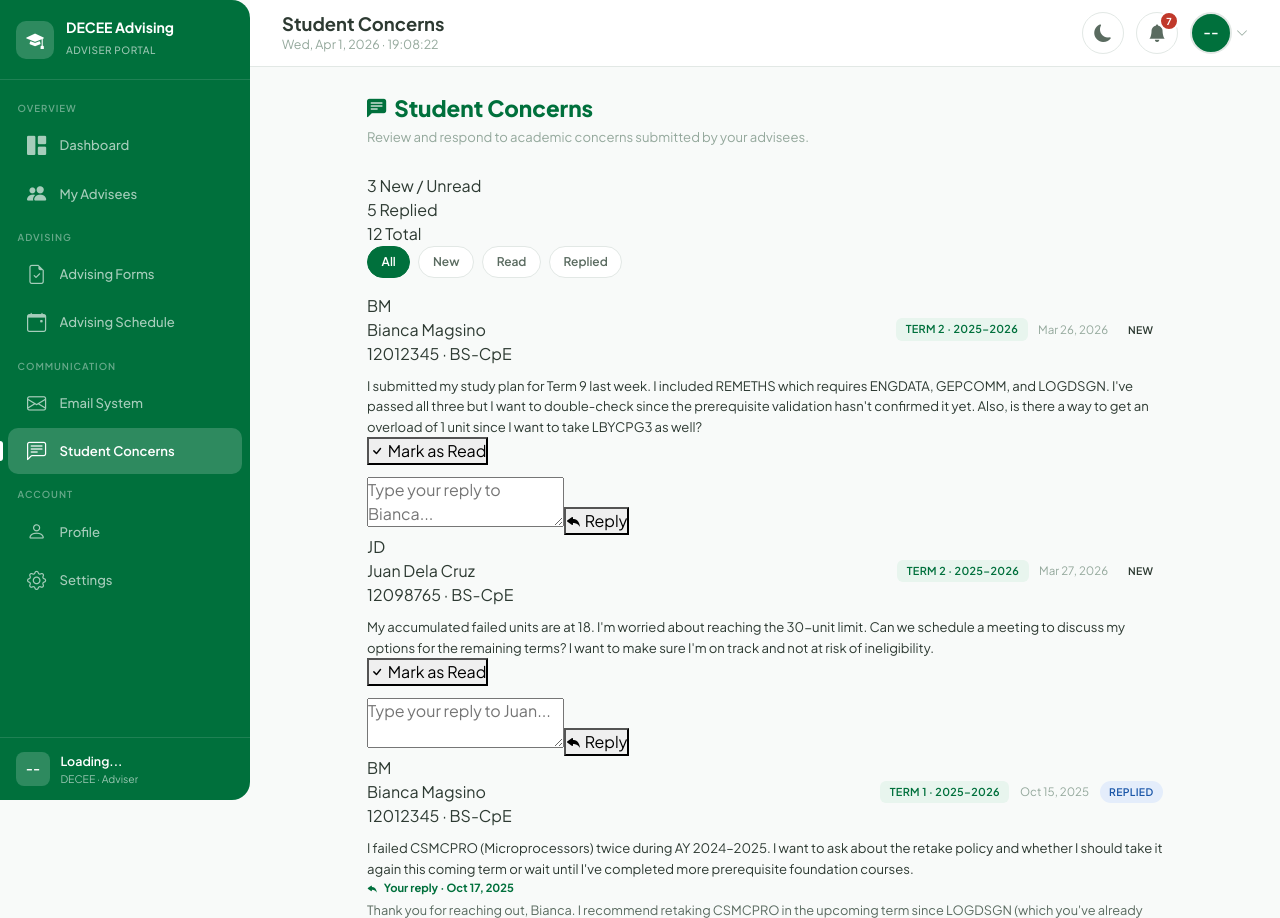
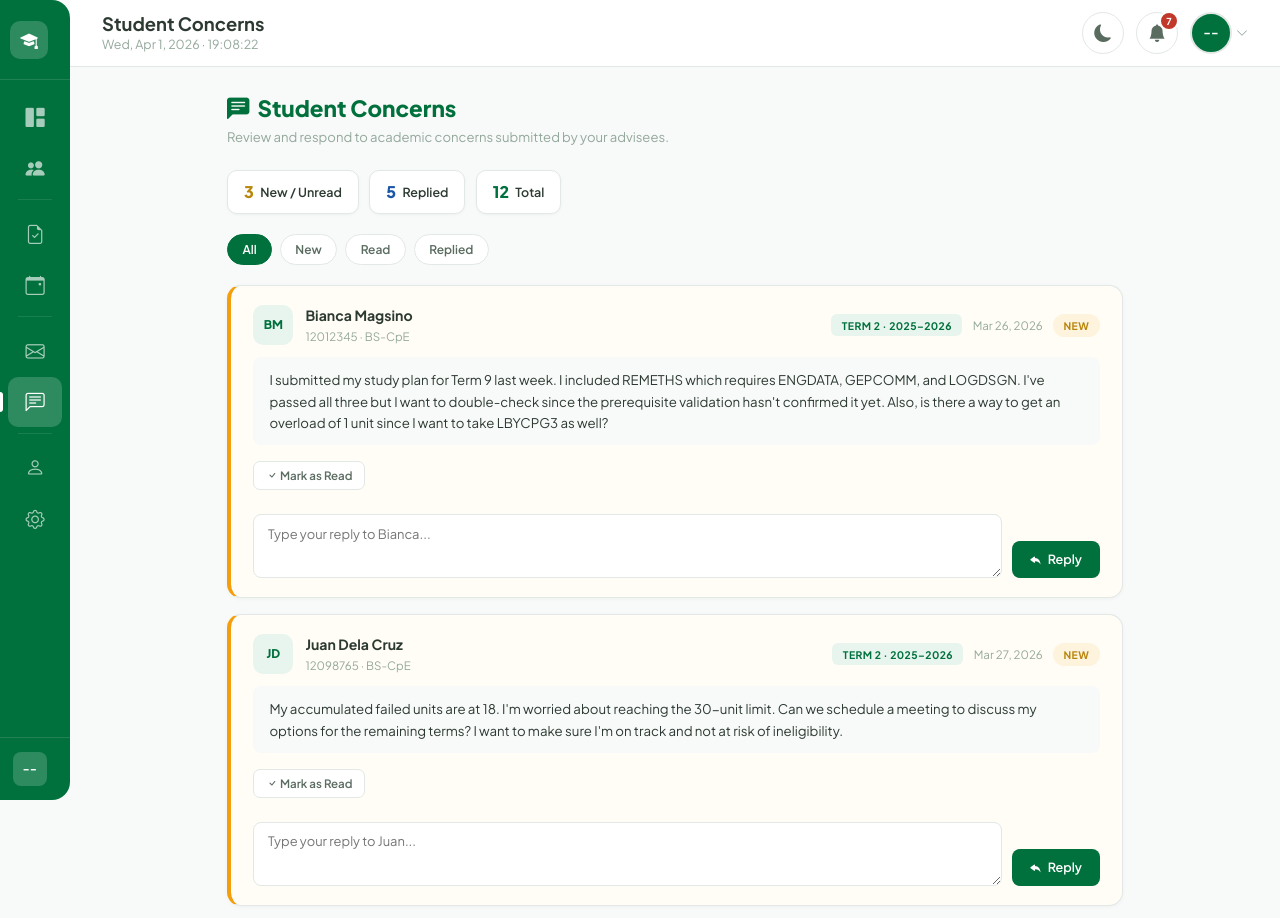
Before and after one commit to Biancamgn/DECEE-AdviSync, a website: page adviser-student-concerns.html in a window 1280 px wide. Shown: the top 918 px of the page. Drawn offline with nearby package versions, Linux system fonts and the light colour scheme.

Commit message:
Updated the link rel of the adviser-student-concerns

```diff
--- a/adviser-student-concerns.html
+++ b/adviser-student-concerns.html
@@ -8,7 +8,7 @@
     <link href="https://cdn.jsdelivr.net/npm/bootstrap-icons@1.11.3/font/bootstrap-icons.min.css" rel="stylesheet">
     <link href="https://fonts.googleapis.com/css2?family=Plus+Jakarta+Sans:wght@400;500;600;700;800&display=swap" rel="stylesheet">
     <link rel="stylesheet" href="css/shared.css">
-    <link rel="stylesheet" href="css/student-concerns.css">
+    <link rel="stylesheet" href="css/adviser-student-concerns.css">
 </head>
 <body data-page-title="Student Concerns" data-page-subtitle="View & respond to advisee concerns">
     <div id="sidebar-container"></div>
--- /dev/null
+++ b/css/adviser-student-concerns.css
@@ -0,0 +1,319 @@
+.page-body {
+    padding: 1.75rem 2rem;
+    max-width: 960px;
+    margin: 0 auto;
+}
+
+.page-title {
+    font-size: 1.4rem;
+    font-weight: 800;
+    color: var(--dlsu-green);
+    margin-bottom: 0.3rem;
+    display: flex;
+    align-items: center;
+    gap: 0.5rem;
+}
+
+.page-subtitle {
+    font-size: 0.82rem;
+    color: var(--dlsu-gray-400);
+    margin-bottom: 1.5rem;
+}
+
+/* ── Summary Row ── */
+.summary-row {
+    display: flex;
+    gap: 0.65rem;
+    flex-wrap: wrap;
+    margin-bottom: 1.25rem;
+}
+
+.summary-chip {
+    background: white;
+    border: 1px solid var(--dlsu-gray-200);
+    border-radius: 10px;
+    padding: 0.55rem 1rem;
+    font-size: 0.78rem;
+    font-weight: 600;
+    display: flex;
+    align-items: center;
+    gap: 0.4rem;
+    box-shadow: 0 1px 3px rgba(0,0,0,0.04);
+}
+
+.chip-count {
+    font-weight: 800;
+    font-size: 1rem;
+}
+
+.chip-count.amber { color: #b8860b; }
+.chip-count.blue  { color: #1a56a8; }
+.chip-count.green { color: var(--dlsu-green); }
+
+/* ── Filter Chips ── */
+.filter-row {
+    display: flex;
+    gap: 0.5rem;
+    margin-bottom: 1.25rem;
+    flex-wrap: wrap;
+}
+
+.filter-chip {
+    padding: 0.35rem 0.9rem;
+    border: 1px solid var(--dlsu-gray-200);
+    border-radius: 20px;
+    font-size: 0.75rem;
+    font-weight: 600;
+    cursor: pointer;
+    background: white;
+    color: var(--dlsu-gray-600);
+    transition: all 0.2s;
+    user-select: none;
+}
+
+.filter-chip:hover {
+    border-color: var(--dlsu-green);
+    color: var(--dlsu-green);
+}
+
+.filter-chip.active {
+    background: var(--dlsu-green);
+    color: white;
+    border-color: var(--dlsu-green);
+}
+
+/* ── Concern Card ── */
+.concern-card {
+    background: white;
+    border: 1px solid var(--dlsu-gray-200);
+    border-radius: 14px;
+    padding: 1.2rem 1.4rem;
+    margin-bottom: 1rem;
+    transition: box-shadow 0.2s;
+    box-shadow: 0 1px 4px rgba(0,0,0,0.04);
+}
+
+.concern-card:hover {
+    box-shadow: 0 4px 16px rgba(0,0,0,0.07);
+}
+
+.concern-card.unread {
+    border-left: 4px solid #f59e0b;
+    background: #fffdf5;
+}
+
+/* ── Concern Header ── */
+.concern-top {
+    display: flex;
+    align-items: center;
+    justify-content: space-between;
+    margin-bottom: 0.75rem;
+    flex-wrap: wrap;
+    gap: 0.5rem;
+}
+
+.concern-student {
+    display: flex;
+    align-items: center;
+    gap: 0.75rem;
+}
+
+.concern-avatar {
+    width: 40px;
+    height: 40px;
+    border-radius: 10px;
+    background: var(--dlsu-green-light);
+    color: var(--dlsu-green);
+    display: flex;
+    align-items: center;
+    justify-content: center;
+    font-weight: 800;
+    font-size: 0.75rem;
+    flex-shrink: 0;
+}
+
+.concern-name {
+    font-size: 0.88rem;
+    font-weight: 700;
+    color: var(--dlsu-gray-900);
+}
+
+.concern-id {
+    font-size: 0.72rem;
+    color: var(--dlsu-gray-400);
+    margin-top: 0.1rem;
+}
+
+.concern-meta {
+    display: flex;
+    align-items: center;
+    gap: 0.65rem;
+    flex-wrap: wrap;
+}
+
+.concern-term {
+    font-size: 0.65rem;
+    font-weight: 700;
+    padding: 0.2rem 0.65rem;
+    border-radius: 6px;
+    background: var(--dlsu-green-light);
+    color: var(--dlsu-green);
+    text-transform: uppercase;
+    letter-spacing: 0.04em;
+}
+
+.concern-date {
+    font-size: 0.72rem;
+    color: var(--dlsu-gray-400);
+}
+
+/* ── Status Badges ── */
+.concern-status {
+    font-size: 0.65rem;
+    font-weight: 700;
+    padding: 0.22rem 0.65rem;
+    border-radius: 20px;
+    text-transform: uppercase;
+    letter-spacing: 0.04em;
+}
+
+.concern-status.new      { background: #fef3dc; color: #b8860b; }
+.concern-status.read     { background: var(--dlsu-gray-100); color: var(--dlsu-gray-500); }
+.concern-status.replied  { background: #e4edfb; color: #1a56a8; }
+
+/* ── Concern Message ── */
+.concern-message {
+    font-size: 0.83rem;
+    color: var(--dlsu-gray-700);
+    line-height: 1.6;
+    margin-bottom: 1rem;
+    padding: 0.75rem 1rem;
+    background: var(--dlsu-gray-50);
+    border-radius: 8px;
+}
+
+/* ── Mark as Read Button ── */
+.btn-mark-read {
+    padding: 0.3rem 0.75rem;
+    border: 1px solid var(--dlsu-gray-200);
+    border-radius: 7px;
+    background: white;
+    font-size: 0.72rem;
+    font-weight: 600;
+    font-family: inherit;
+    cursor: pointer;
+    color: var(--dlsu-gray-600);
+    transition: all 0.15s;
+    margin-bottom: 0.75rem;
+}
+
+.btn-mark-read:hover {
+    background: var(--dlsu-gray-100);
+    border-color: var(--dlsu-gray-300);
+}
+
+.btn-mark-read:disabled {
+    opacity: 0.6;
+    cursor: default;
+}
+
+/* ── Existing Reply ── */
+.reply-section {
+    margin-top: 0.5rem;
+}
+
+.existing-reply {
+    padding: 0.85rem 1rem;
+    background: #f0f7f3;
+    border-radius: 10px;
+    border-left: 3px solid var(--dlsu-green);
+}
+
+.reply-header {
+    font-size: 0.7rem;
+    font-weight: 700;
+    color: var(--dlsu-green);
+    margin-bottom: 0.35rem;
+    display: flex;
+    align-items: center;
+    gap: 0.35rem;
+}
+
+.reply-text {
+    font-size: 0.81rem;
+    color: var(--dlsu-gray-600);
+    line-height: 1.55;
+}
+
+/* ── Reply Compose ── */
+.reply-compose {
+    display: flex;
+    gap: 0.6rem;
+    align-items: flex-end;
+    margin-top: 0.25rem;
+}
+
+.reply-compose textarea {
+    flex: 1;
+    padding: 0.6rem 0.85rem;
+    border: 1px solid var(--dlsu-gray-200);
+    border-radius: 8px;
+    font-size: 0.81rem;
+    font-family: inherit;
+    resize: vertical;
+    min-height: 64px;
+    outline: none;
+    transition: border-color 0.2s, box-shadow 0.2s;
+    color: var(--dlsu-gray-800);
+}
+
+.reply-compose textarea:focus {
+    border-color: var(--dlsu-green);
+    box-shadow: 0 0 0 3px var(--dlsu-green-light);
+}
+
+.btn-reply {
+    padding: 0.55rem 1.1rem;
+    background: var(--dlsu-green);
+    color: white;
+    border: none;
+    border-radius: 8px;
+    font-size: 0.79rem;
+    font-weight: 600;
+    font-family: inherit;
+    cursor: pointer;
+    display: flex;
+    align-items: center;
+    gap: 0.35rem;
+    white-space: nowrap;
+    transition: background 0.2s;
+    flex-shrink: 0;
+}
+
+.btn-reply:hover {
+    background: var(--dlsu-green-dark);
+}
+
+/* ── Empty State ── */
+.empty-state {
+    text-align: center;
+    padding: 3rem 1rem;
+    color: var(--dlsu-gray-400);
+    font-size: 0.85rem;
+}
+
+.empty-state i {
+    font-size: 2.5rem;
+    margin-bottom: 0.75rem;
+    display: block;
+    opacity: 0.4;
+}
+
+/* ── Responsive ── */
+@media (max-width: 991.98px) {
+    .page-body { padding: 1.25rem 1rem; }
+    .concern-top { flex-direction: column; align-items: flex-start; }
+    .concern-meta { margin-top: 0.25rem; }
+    .reply-compose { flex-direction: column; }
+    .btn-reply { width: 100%; justify-content: center; }
+}
```
